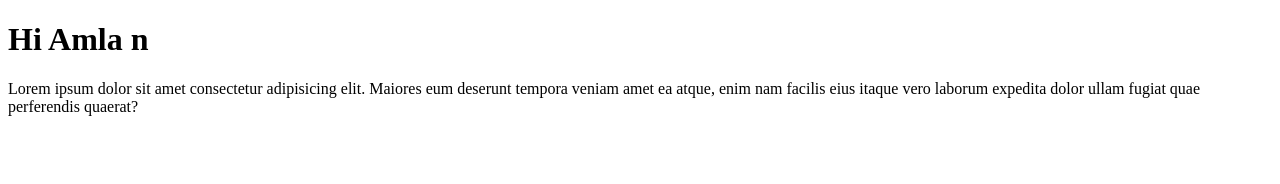
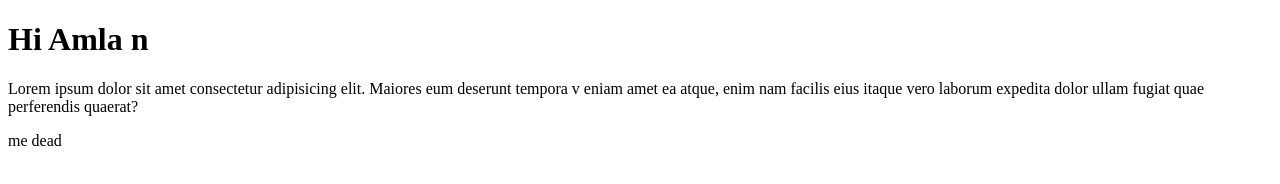
Before and after one commit to amlan26/first-pro, a plain HTML site: page index.html in a window 1280 px wide. Drawn offline with Linux system fonts and the light colour scheme.

Commit message:
Update index.html

```diff
--- a/index.html
+++ b/index.html
@@ -10,7 +10,11 @@
 <body>
     <h1>Hi Amla n
     </h1>
-    <P>Lorem ipsum dolor sit amet consectetur adipisicing elit. Maiores eum deserunt tempora veniam amet ea atque, enim nam facilis eius itaque vero laborum expedita dolor ullam fugiat quae perferendis quaerat?</P>
+    <P>Lorem ipsum dolor sit amet consectetur adipisicing elit. Maiores eum deserunt tempora v
+
+        eniam amet ea atque, enim
+        nam facilis eius itaque vero laborum expedita dolor ullam fugiat quae perferendis quaerat?</P>
+    <p> me dead</p>
 </body>
 
 </html>
```
